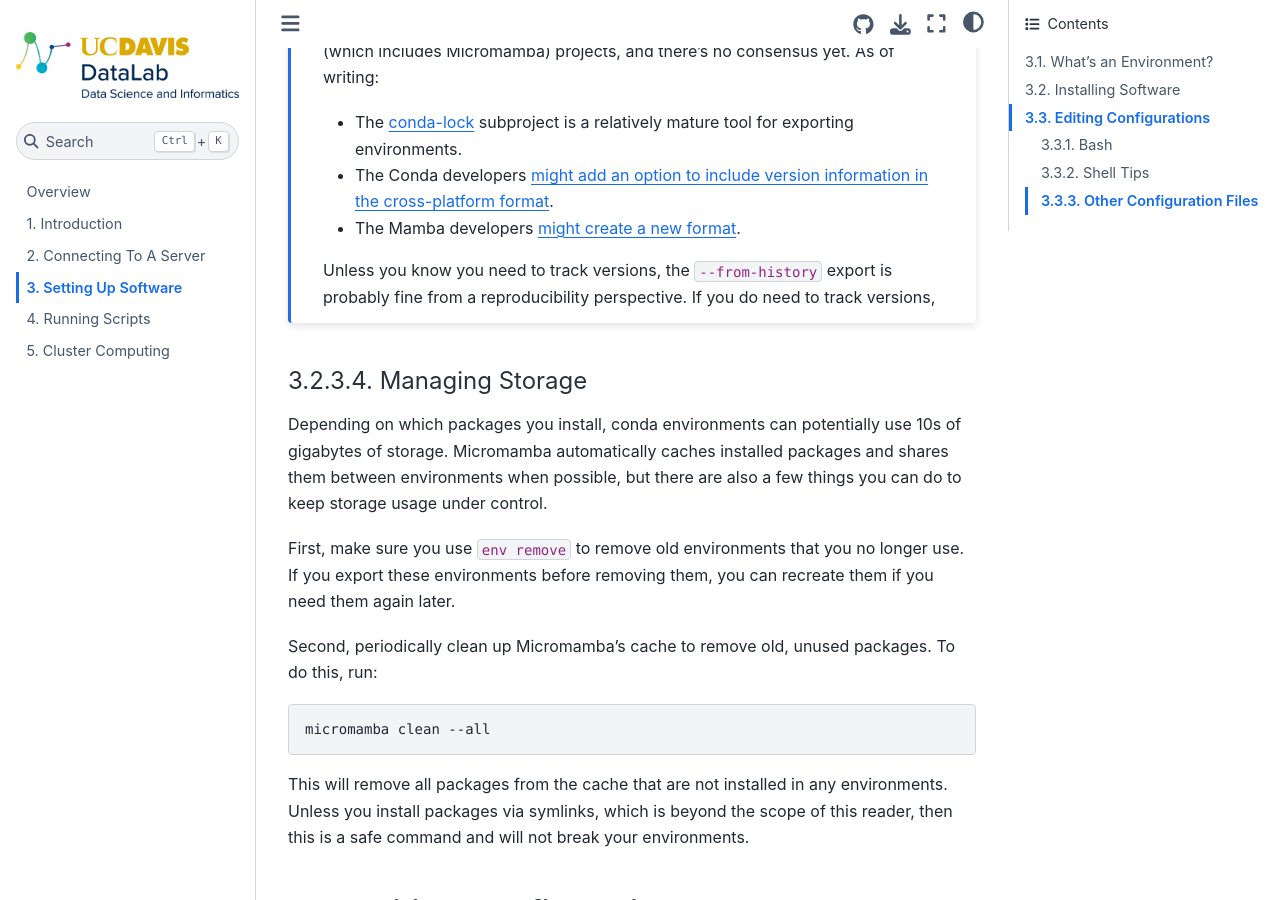
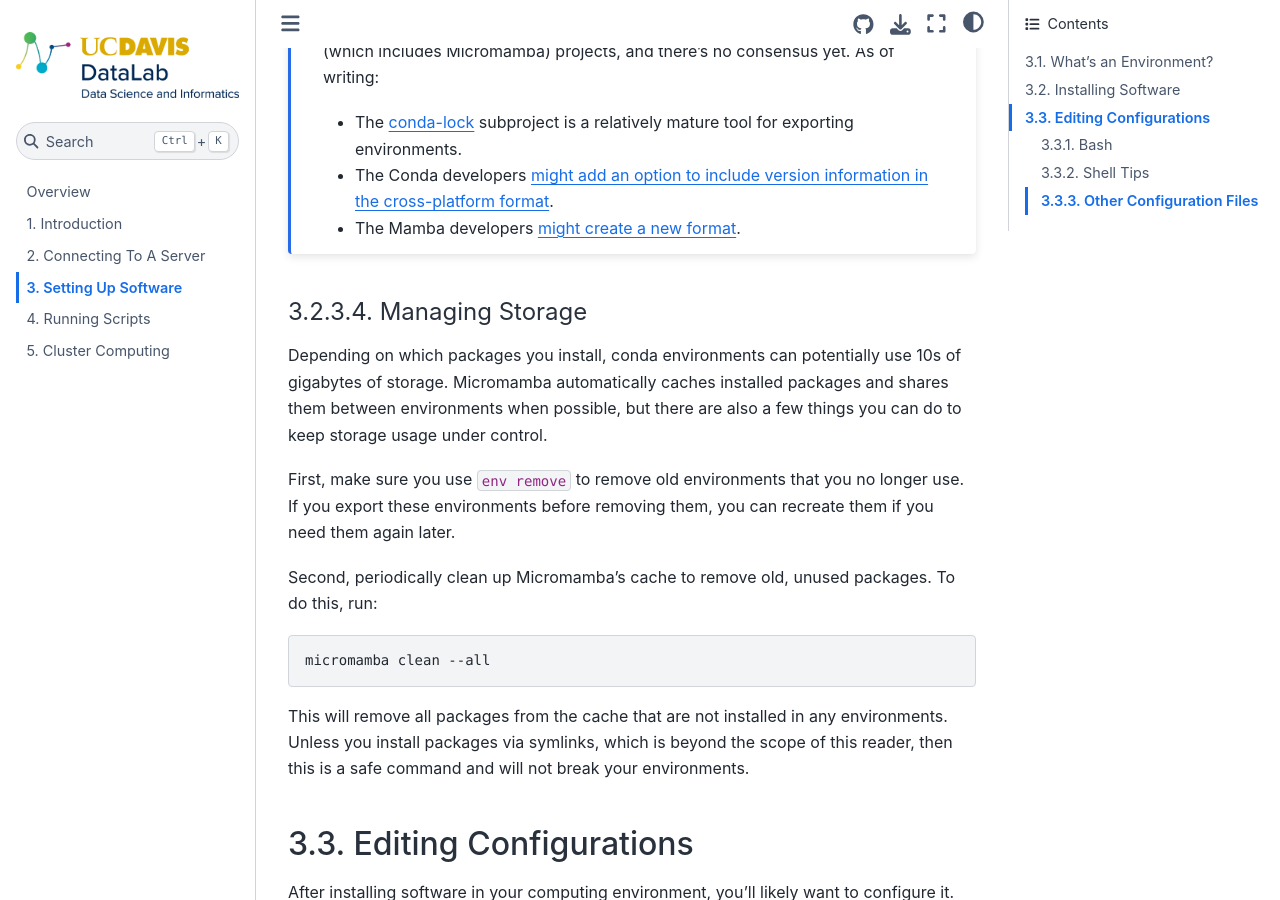
Before and after one commit to ucdavisdatalab/workshop_intro_to_remote_computing, a Jupyter Book: the page built from chapters/03_environment-setup.md, in a window 1280 px wide and 900 px high, scrolled down 12591 px. Built offline with Jupyter Book 1.0.4 settings and Sphinx 7.4.7 and the Sphinx Book theme 1.1.4, drawn with Linux system fonts in a browser that asks for light colours.

```diff
--- a/chapters/03_environment-setup.md
+++ b/chapters/03_environment-setup.md
@@ -628,10 +628,6 @@
 * The Conda developers [might add an option to include version information in
   the cross-platform format][conda-issue-10345].
 * The Mamba developers [might create a new format][mamba-issue-1209].
-
-Unless you know you need to track versions, the `--from-history` export is
-probably fine from a reproducibility perspective. If you do need to track
-versions,
 :::
 
 [conda-lock]: https://github.com/conda/conda-lock
```
